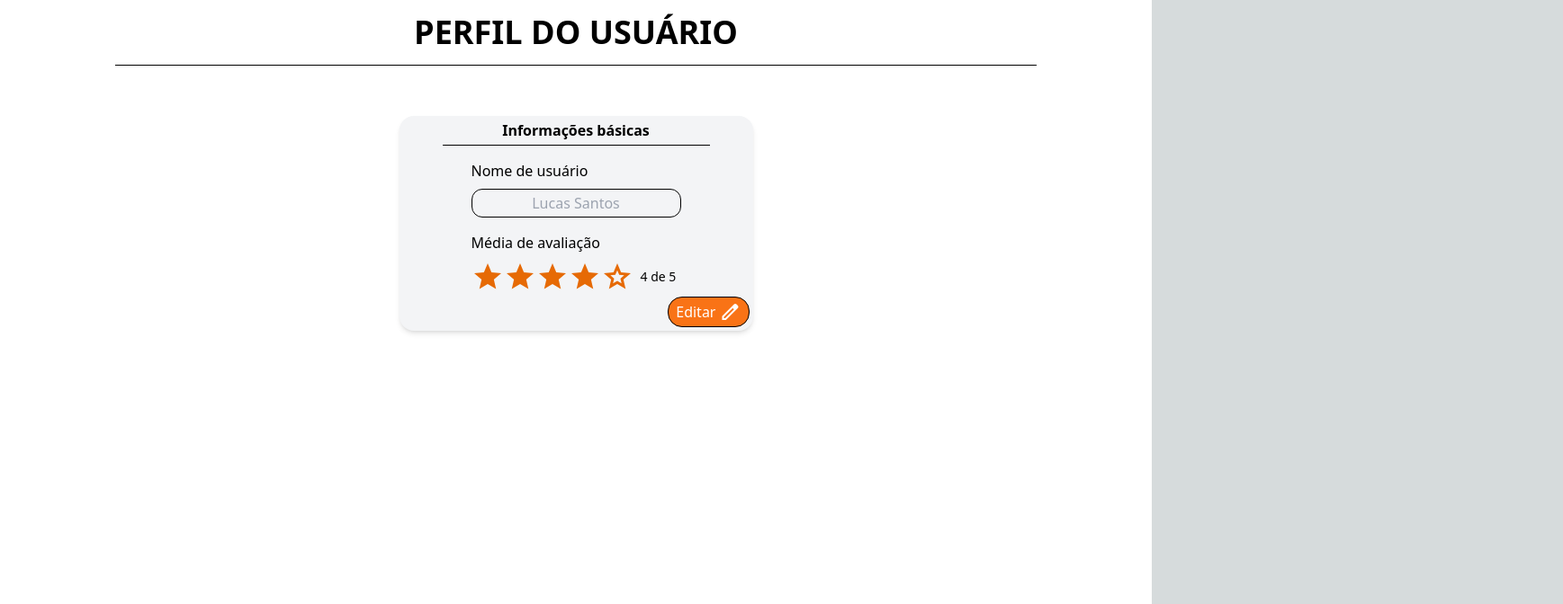
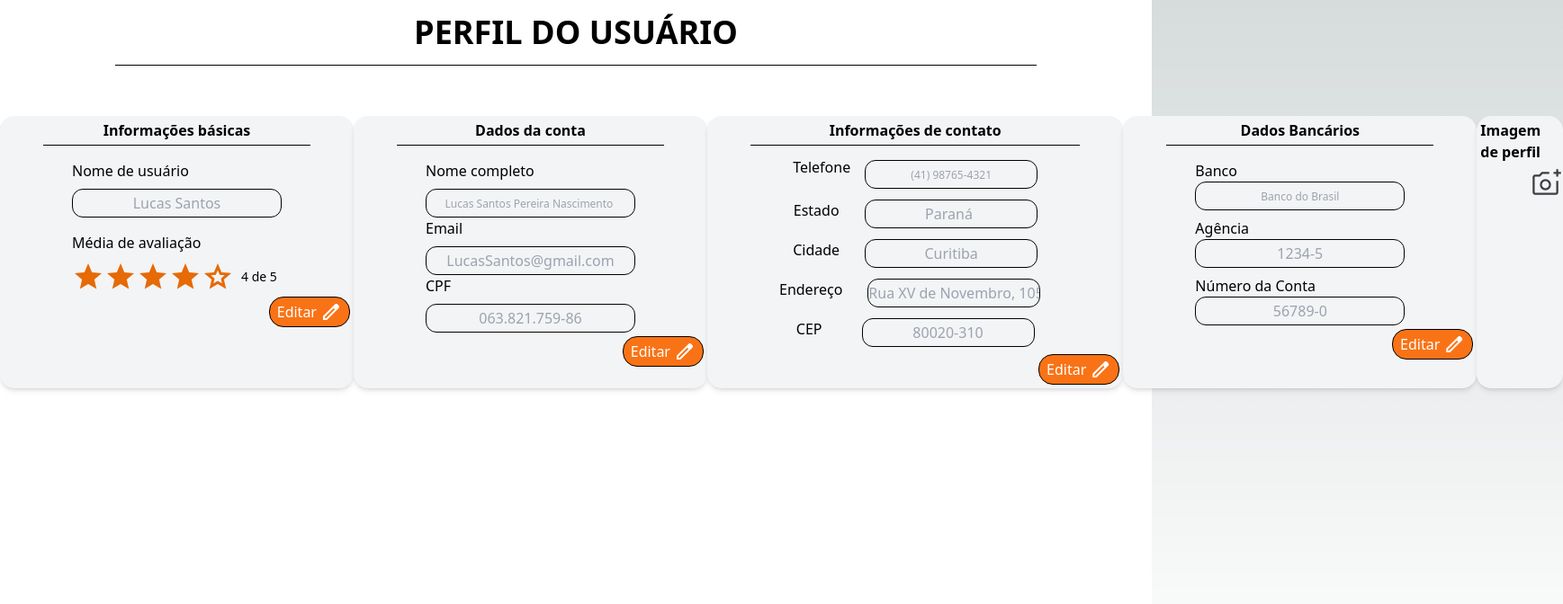
Before and after one commit to ADS2024-2-LocaEspaco/LocacaoEspacoFE, a Next.js app: page /user/profile in a window 1280 px wide. Shown: the top 672 px of the page at 90% size, 1737 px wide, since content can reach past the window. Built offline with nearby package versions, Linux system fonts and the light colour scheme.

Commit message:
Add more cards to profile

```diff
--- a/src/pages/user/profile/index.tsx
+++ b/src/pages/user/profile/index.tsx
@@ -2,6 +2,9 @@
 import StarFill from "../../../assets/starFill.svg";
 import Star from "../../../assets/star.svg";
 import Image from "next/image";
+import iconCamera from "../../../assets/iconCamera.svg"
+// import Avatar from 'next/react-avatar';
+
 export default function profile() {
     return (
 
@@ -12,10 +15,10 @@ export default function profile() {
 
             <hr className="bg-black mr-32 ml-32 border-solid border-1 border-black" />
 
-            <div className=" flex justify-center space-x-40">
+            <div className="flex justify-around">
 
                 {/* Card */}
-                <div className="bg-gray-100 mt-14 rounded-2xl shadow-md">
+                <div className=" bg-gray-100 mt-14 rounded-2xl shadow-md">
                     <header className="flex justify-center p-1">
                         <h4 className="text-base font-bold">Informações básicas</h4>
                     </header>
@@ -40,6 +43,36 @@ export default function profile() {
 
                     </main>
 
+                    <footer className="flex justify-end ">
+                        <button className="bg-orange-500 rounded text-white flex items-center rounded-2xl px-2 py-1 border-solid border border-black m-1 gap-1">
+                            Editar
+                            <div className="material-symbols-outlined">
+                                edit
+                            </div>
+                        </button>
+                    </footer>
+                </div>
+
+                <div className="bg-gray-100 mt-14 rounded-2xl shadow-md">
+                    <header className="flex justify-center p-1">
+                        <h4 className="text-base font-bold">Dados da conta</h4>
+                    </header>
+
+                    <hr className="mx-12 border-solid border-1 border-black mt-0"/>
+
+                    <main className="flex flex-col justify-center ml-20 mr-20">
+
+                        <label htmlFor="" className="text-base font-medium mt-4">Nome completo</label>
+                        <input type="text" className="text-xs h-8 text-center border border-solid  border-black rounded-xl mt-2 bg-gray-100 placeholder:items-center" placeholder="Lucas Santos Pereira Nascimento "/>
+
+                        <label htmlFor="">Email</label>
+                        <input type="text" className="h-8 text-center border border-solid  border-black rounded-xl mt-2 bg-gray-100 placeholder:items-center" placeholder="LucasSantos@gmail.com" />
+
+                        <label htmlFor="">CPF</label>
+                        <input type="text" className="h-8 text-center border border-solid  border-black rounded-xl mt-2 bg-gray-100 placeholder:items-center" placeholder="063.821.759-86"/>
+
+                    </main>
+
                     <footer className="flex justify-end">
                         <button className="bg-orange-500 rounded text-white flex items-center rounded-2xl px-2 py-1 border-solid border border-black m-1 gap-1">
                             Editar
@@ -50,7 +83,99 @@ export default function profile() {
                     </footer>
                 </div>
 
+                <div className="bg-gray-100 mt-14 rounded-2xl shadow-md">
+                    <header className="flex justify-center p-1">
+                        <h4 className="text-base font-bold">Informações de contato</h4>
+                    </header>
 
+                    <hr className="mx-12 border-solid border-1 border-black mt-0"/>
+
+                    <main className="flex flex-col justify-center items-center ml-20 mr-20">
+
+                        <div className="flex items-center mb-1">
+                            <label htmlFor="" className="text-base font-medium mr-4">Telefone</label>
+                            <input type="text" className="text-xs h-8 w-48 text-center border border-solid  border-black rounded-xl mt-4 bg-gray-100 placeholder:items-center" placeholder="(41) 98765-4321"/>
+                        </div>
+
+                        <div className="flex items-center mb-1">
+                            <label htmlFor="" className="mr-7 font-medium">Estado</label>
+                            <input type="text" className="h-8 w-48 text-center border border-solid  border-black rounded-xl mt-2 bg-gray-100 placeholder:items-center" placeholder="Paraná " />
+                        </div>
+
+                        <div className="flex items-center mb-1">
+                            <label htmlFor="" className="mr-7 font-medium">Cidade</label>
+                            <input type="text" className="h-8 w-48 text-center border border-solid  border-black rounded-xl mt-2 bg-gray-100 placeholder:items-center" placeholder="Curitiba" />
+                        </div>
+
+                        <div className="flex items-center mb-1">
+                            <label htmlFor="" className="mr-7 font-medium">Endereço</label>
+                            <input type="text" className="mr-3 h-8 w-48 text-center border border-solid  border-black rounded-xl mt-2 bg-gray-100 placeholder:items-center" placeholder="Rua XV de Novembro, 1050, Sala 12"/>
+                        </div>
+
+                        <div className="flex items-center mb-1">
+                            <label htmlFor="" className="flex text-center mr-4 font-medium">CEP</label>
+                            <input type="text" className="ml-7 h-8 w-48 text-center border border-solid  border-black rounded-xl mt-2 bg-gray-100 placeholder:items-center" placeholder="80020-310"/>
+                        </div>
+
+                    </main>
+
+                    <footer className="flex justify-end">
+                        <button className="bg-orange-500 rounded text-white flex items-center rounded-2xl px-2 py-1 border-solid border border-black m-1 gap-1">
+                            Editar
+                            <div className="material-symbols-outlined">
+                                edit
+                            </div>
+                        </button>
+                    </footer>
+                </div>
+
+                <div className="bg-gray-100 mt-14 rounded-2xl shadow-md">
+                    <header className="flex justify-center p-1">
+                        <h4 className="text-base font-bold">Dados Bancários</h4>
+                    </header>
+
+                    <hr className="mx-12 border-solid border-1 border-black mt-0"/>
+
+                    <main className="flex flex-col justify-center ml-20 mr-20">
+
+                        <label htmlFor="" className="text-base font-medium mt-4">Banco</label>
+                        <input type="text" className="text-xs h-8 text-center border border-solid  border-black rounded-xl bg-gray-100 placeholder:items-center" placeholder="Banco do Brasil"/>
+
+                        <label htmlFor="" className="mt-2">Agência</label>
+                        <input type="text" className="h-8 text-center border border-solid  border-black rounded-xl  bg-gray-100 placeholder:items-center" placeholder="1234-5" />
+
+                        <label htmlFor="" className="mt-2">Número da Conta</label>
+                        <input type="text" className="h-8 text-center border border-solid  border-black rounded-xl  bg-gray-100 placeholder:items-center" placeholder="56789-0"/>
+
+                    </main>
+
+                    <footer className="flex justify-end">
+                        <button className="bg-orange-500 rounded text-white flex items-center rounded-2xl px-2 py-1 border-solid border border-black m-1 gap-1">
+                            Editar
+                            <div className="material-symbols-outlined">
+                                edit
+                            </div>
+                        </button>
+                    </footer>
+                </div>
+
+                <div className="bg-gray-100 mt-14 rounded-2xl shadow-md">
+                    <header className="flex justify-center p-1">
+                        <h4 className="text-base font-bold">Imagem de perfil</h4>
+                    </header>
+
+                    <hr className="mx-12 border-solid border-1 border-black mt-0" />
+
+                    <main>
+                        {/* <Avatar name={name} src={src} size="50" round={true} /> */}
+                    </main>
+
+                    <footer className="flex justify-end items-end">
+                        <button>
+                            <Image src={iconCamera} alt="Star Fill" className="size-9"/>
+                        </button>
+                    </footer>
+                </div>
             </div>
         </div>
     );
```
Also changed, not shown: src/assets/iconCamera.svg (added).
